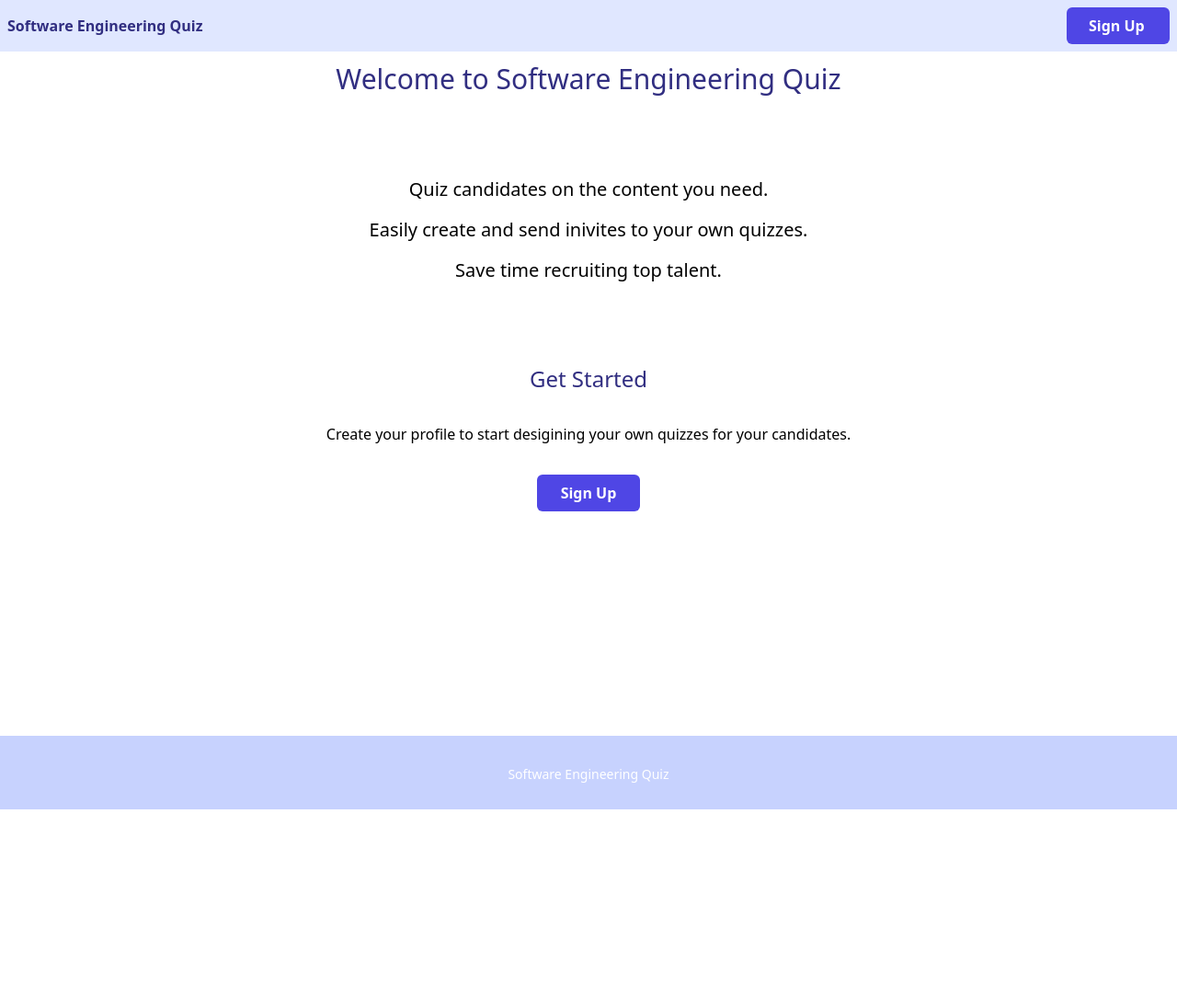
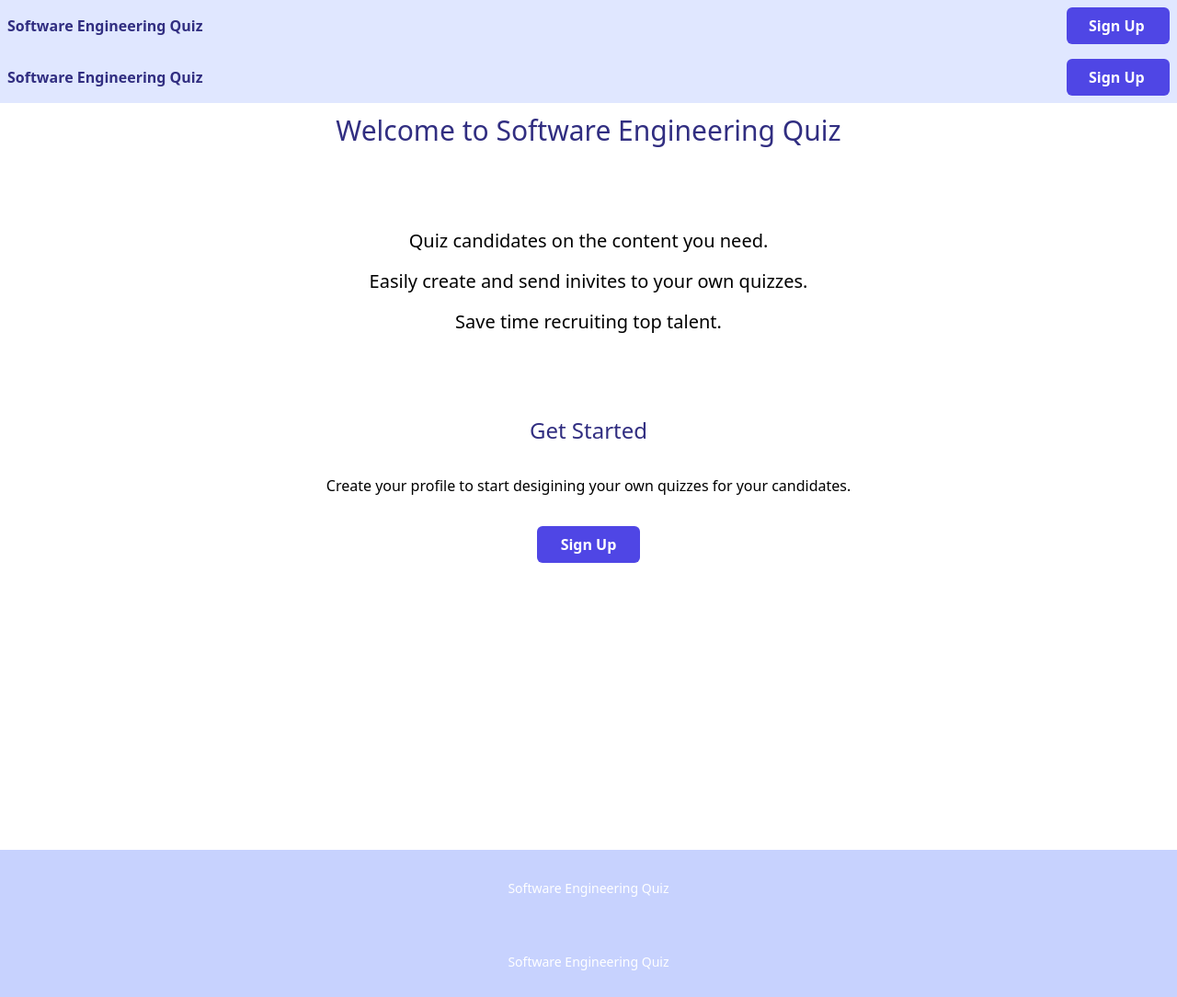
Before and after one commit to alecbar/software-programming-quiz, a Next.js app in the folder next-app/: page / in a window 1280 px wide. Shown: the whole page at 92% size. Before the commit the page ends 880 px from the top, so only its background shows below. Built offline with nearby package versions, Linux system fonts and the light colour scheme.

Commit message:
Add layout and components

```diff
--- /dev/null
+++ b/next-app/components/footer.js
@@ -0,0 +1,11 @@
+// Footer
+
+const Footer = () => {
+    return(
+        <footer className="max-w h-20 bg-indigo-200">
+            <p className="m-auto pt-8 text-center text-sm text-white">Software Engineering Quiz</p>
+        </footer>
+    )
+};
+
+export default Footer;
--- /dev/null
+++ b/next-app/components/layout.js
@@ -0,0 +1,14 @@
+import Footer from './footer'
+import Navbar from './navbar'
+
+const Layout = ({ children }) => {
+    return (
+        <>
+            <Navbar/>
+                <main>{children}</main>
+            <Footer/>
+        </>
+    )
+};
+
+export default Layout;
--- /dev/null
+++ b/next-app/components/navbar.js
@@ -0,0 +1,12 @@
+// Navbar
+
+const Navbar = () => {
+    return(
+        <nav className="bg-indigo-100 font-semibold text-indigo-900 flex justify-between">
+            <a href="/" className="my-auto p-2">Software Engineering Quiz</a>
+            <a href="signup" className="text-white font-semibold bg-indigo-600 w-28  m-2 py-2 px-6 rounded-md">Sign Up</a>
+        </nav>
+    )
+};
+
+export default Navbar;
--- a/next-app/pages/_app.js
+++ b/next-app/pages/_app.js
@@ -1,7 +1,12 @@
 import '../styles/globals.css'
+import Layout from '../components/layout'
 
 function MyApp({ Component, pageProps }) {
-  return <Component {...pageProps} />
+  return (
+    <Layout>
+      <Component {...pageProps} />
+    </Layout>
+  )
 }
 
 export default MyApp
--- a/next-app/pages/index.js
+++ b/next-app/pages/index.js
@@ -1,6 +1,9 @@
 import Head from 'next/head'
 import Image from 'next/image'
 import styles from '../styles/Home.module.css'
+
+import Footer from '../components/footer'
+import Navbar from '../components/navbar'
 
 export default function Home() {
   return (
@@ -11,11 +14,9 @@
         <link rel="icon" href="/favicon.ico" />
       </Head>
 
+      <Navbar/>
+
       <main className="max-w h-screen">
-        <nav className="bg-indigo-100 font-semibold text-indigo-900 flex justify-between">
-          <a href="/" className="my-auto p-2">Software Engineering Quiz</a>
-          <a href="signup" className="text-white font-semibold bg-indigo-600 w-28  m-2 py-2 px-6 rounded-md">Sign Up</a>
-        </nav>
 
         <h1 className="text-3xl mt-3 text-center text-indigo-900">Welcome to Software Engineering Quiz</h1>
         <div className="my-20 grid grid-rows-3 justify-center text-center text-xl font-light">
@@ -32,9 +33,7 @@
 
       </main>
 
-      <footer className="max-w h-20 bg-indigo-200">
-        <p className="m-auto pt-8 text-center text-sm text-white">Software Engineering Quiz</p>
-      </footer>
+      <Footer/>
     </div>
   )
 }
```
